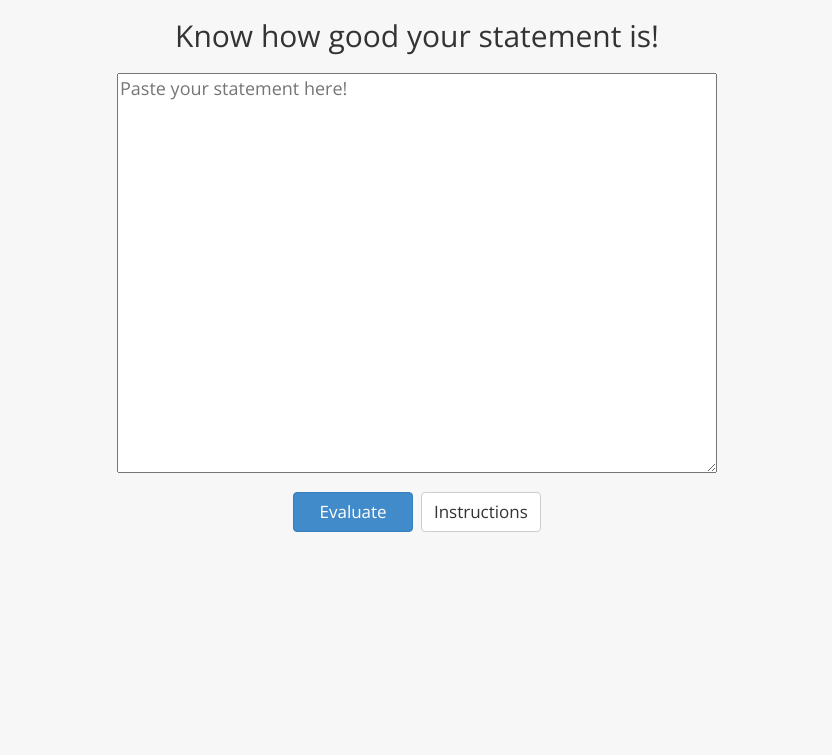
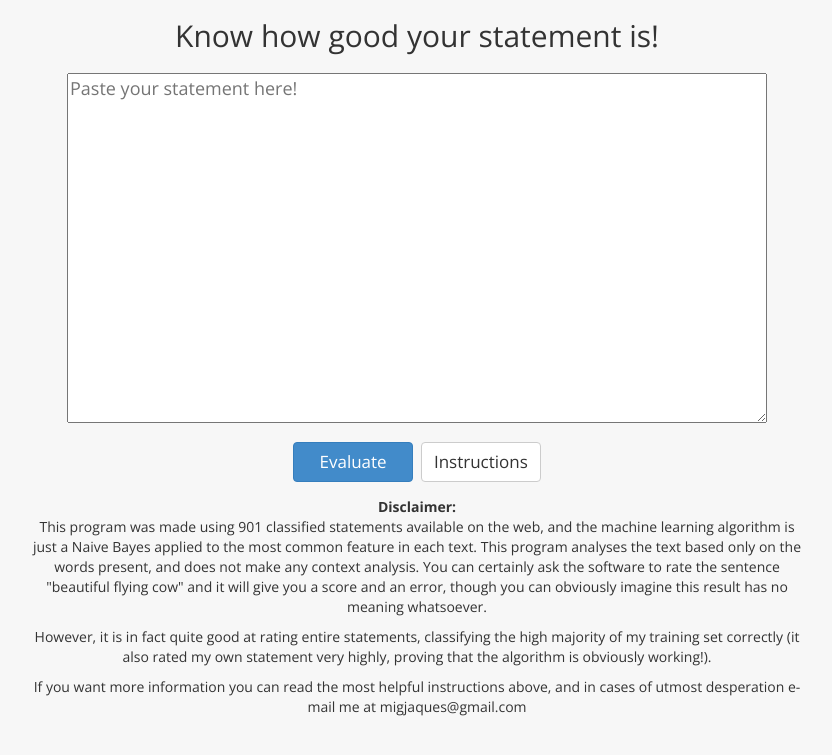
Before and after one commit to seuqaj114/Statements, a Python web app: template templates/main.html in a window 1280 px wide. Shown: the top 755 px of the page, without its empty margins (223-1055 px from the left). Run offline with Jinja, Linux system fonts and the light colour scheme; the template is opened without the code that fills it, so the values that code supplies are empty.

Commit message:
Added disclaimer.

```diff
--- a/static/css/style.css
+++ b/static/css/style.css
@@ -13,8 +13,8 @@ html, body {
 }
 
 #statement {
-	height: 400px;
-	width: 600px;
+	height: 350px;
+	width: 700px;
 	font-size: 18px;
 }
 
@@ -35,4 +35,11 @@ html, body {
 	text-align: center;
 	font-size: 22px;
 	font-weight: bold;
+	margin-bottom: 10px;
 }
+
+#disclaimer{
+	margin: 0 auto;
+	width: 60%;
+	text-align: center;
+}
--- a/static/js/script.js
+++ b/static/js/script.js
@@ -15,8 +15,8 @@ $("#evaluate").on("click",function(e){
 
 	$.ajax({
 		type: "POST",
-		url:"https://classify-my-statement.herokuapp.com/api/analyse",
-		//url:"http://127.0.0.1:5000/api/analyse",
+		//url:"https://classify-my-statement.herokuapp.com/api/analyse",
+		url:"http://127.0.0.1:5000/api/analyse",
 		data:{"text":text},
 		success:function(res){
 			console.log("Stars "+res.stars);
--- a/templates/main.html
+++ b/templates/main.html
@@ -29,6 +29,12 @@
 	<div id="classification"></div>
 	<div id="error"></div>
 
+	<div id="disclaimer">
+	<b>Disclaimer:</b>
+	<p>This program was made using 901 classified statements available on the web, and the machine learning algorithm is just a Naive Bayes applied to the most common feature in each text. This program analyses the text based only on the words present, and does not make any context analysis. You can certainly ask the software to rate the sentence "beautiful flying cow" and it will give you a score and an error, though you can obviously imagine this result has no meaning whatsoever.</p><p>However, it is in fact quite good at rating entire statements, classifying the high majority of my training set correctly (it also rated my own statement very highly, proving that the algorithm is obviously working!). </p>
+	<p>If you want more information you can read the most helpful instructions above, and in cases of utmost desperation e-mail me at migjaques@gmail.com</p>
+	</div>
+
 	<!-- jQuery -->
 	<script type="text/javascript" src="{{ static_url('js/jquery-1.11.1.min.js') }}"></script>
 	<script type="text/javascript" src="{{ static_url('js/script.js') }}"></script>
```
